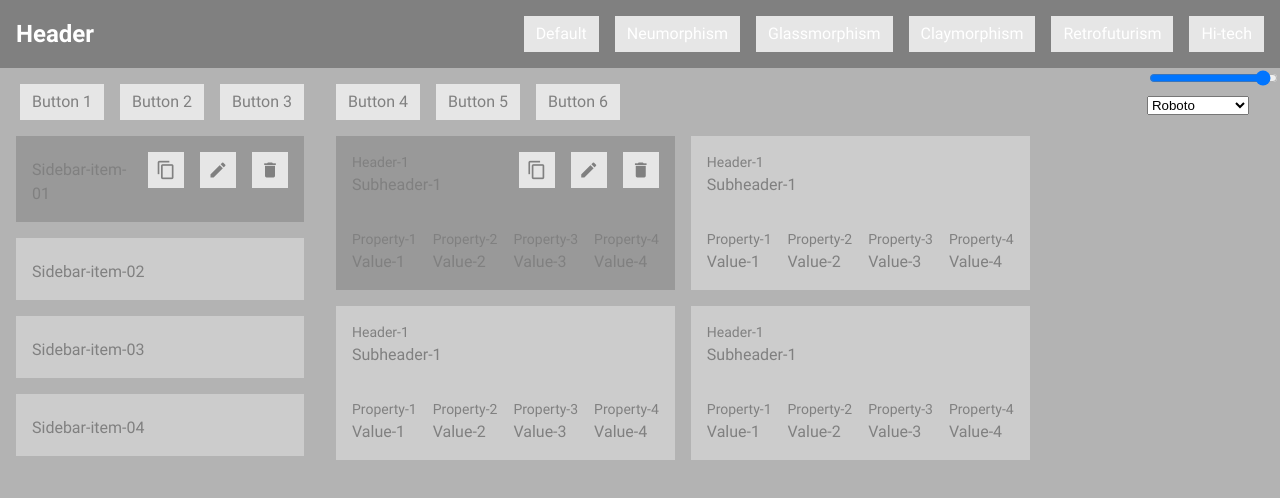
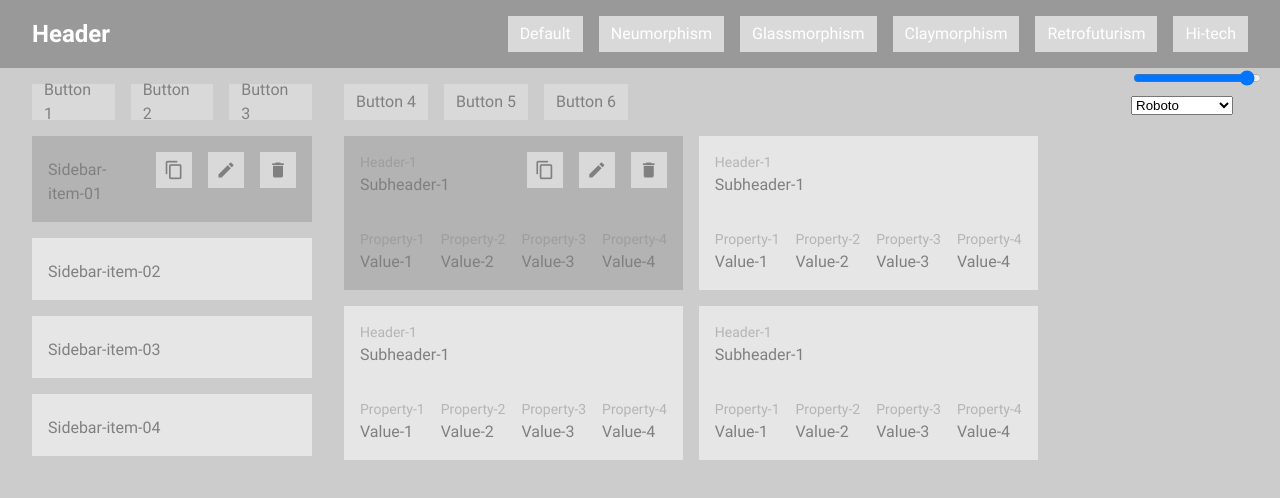
Before and after one commit to Archinsk/81_custom_css_variables, a React (Create React App) app: page / in a window 1280 px wide. Shown: the top 498 px of the page. Built offline with nearby package versions, Linux system fonts and the light colour scheme.

Commit message:
paddings, margins and gaps in progress

```diff
--- a/src/claymorphism-theme.scss
+++ b/src/claymorphism-theme.scss
@@ -30,6 +30,9 @@
   --muted-color-lightness: 89%;
   --muted-color-opacity: 1;*/
 
+  --padding: 1.5rem;
+  --margin: 1.5rem;
+
   --border-radius: 1.125rem;
 
   --base-bg: hsl(
@@ -59,19 +62,30 @@
   ); */
 
   .button {
-    border-radius: var(--border-radius);
     // box-shadow: var(--extruded-shadow);
+  }
+
+  .header {
+    margin: var(--margin) calc(var(--margin) * 2) 0;
+    padding: var(--padding);
+
+    .buttons-group {
+      gap: calc(var(--gap) * 1.5);
+    }
   }
 
   .sidebar-container {
     & > .buttons-group {
       .button {
+        gap: calc(var(--gap) * 1.5);
         // background-color: var(--upper-level-bg);
       }
     }
 
     .sidebar {
       gap: 0;
+      padding-top: var(--padding);
+      padding-bottom: var(--padding);
       background-color: var(--base-bg);
       border-radius: var(--border-radius);
       // box-shadow: var(--extruded-shadow);
@@ -83,7 +97,10 @@
 
         &.active {
           background-color: var(--accent-bg);
-          margin: var(--margin) var(--margin) 0;
+          margin-left: var(--margin);
+          margin-right: var(--margin);
+          padding-top: calc(var(--padding) * 2 / 3);
+          padding-bottom: calc(var(--padding) * 2 / 3);
           border-radius: var(--border-radius);
           // box-shadow: var(--intruded-shadow);
 
@@ -101,12 +118,16 @@
 
   .card-list-container {
     & > .buttons-group {
+      gap: calc(var(--gap) * 1.5);
+
       .button {
         // background-color: var(--upper-level-bg);
       }
     }
 
     .card-list {
+      row-gap: calc(var(--gap) * 1.5);
+
       .card {
         border-radius: var(--border-radius);
 
@@ -115,13 +136,17 @@
         }
 
         .card-header {
-          padding-bottom: calc(var(--padding) * 0.5);
+          margin: calc(var(--margin) * 2 / 3) calc(var(--margin) * 2 / 3) 0;
+          padding-top: calc(var(--padding) * 2 / 3);
+          padding-bottom: calc(var(--padding) * 2 / 3);
           background-color: var(--button-bg);
           border-radius: var(--border-radius);
         }
 
         .card-body {
-          padding-top: calc(var(--padding) * 0.5);
+          margin: calc(var(--margin) * 2 / 3);
+          padding-top: calc(var(--padding) * 2 / 3);
+          padding-bottom: calc(var(--padding) * 2 / 3);
         }
 
         &.active {
--- a/src/default-styles.scss
+++ b/src/default-styles.scss
@@ -3,7 +3,7 @@
 :root {
   --body-bg-hue: 0;
   --body-bg-saturation: 0%;
-  --body-bg-lightness: 70%;
+  --body-bg-lightness: 80%;
   --body-color-hue: 0;
   --body-color-saturation: 0%;
   --body-color-lightness: 50%;
@@ -15,6 +15,10 @@
   --accent-color-saturation: 0%;
   --accent-color-lightness: 100%;
   --accent-color-opacity: 1;
+  --muted-color-hue: var(--body-color-hue);
+  --muted-color-saturation: var(--body-color-saturation);
+  --muted-color-lightness: calc(var(--body-color-lightness) + 5%);
+  --muted-color-opacity: 1;
 
   --body-font-family: roboto;
   --body-font-size: 1rem;
@@ -24,10 +28,12 @@
   --gap: 1rem;
   --padding: 1rem;
   --margin: 1rem;
+
   --button-height: 2.25rem;
   --button-padding-y: calc(
     (var(--button-height) - var(--body-font-size) * var(--body-line-height)) / 2
   );
+  --border-radius: 0;
   --sidebar-width: 25%;
 
   --body-bg: hsl(
@@ -66,7 +72,7 @@
   --button-bg: hsla(
     var(--body-bg-hue),
     var(--body-bg-saturation),
-    calc(var(--body-bg-lightness) + 20%),
+    calc(var(--body-bg-lightness) + 5%),
     1
   );
 
@@ -75,6 +81,13 @@
     var(--body-bg-saturation),
     calc(var(--body-bg-lightness) - 10%),
     1
+  );
+
+  --muted-color: hsla(
+    var(--muted-color-hue),
+    var(--muted-color-saturation),
+    var(--muted-color-lightness),
+    var(--muted-color-lightness)
   );
 }
 
@@ -105,6 +118,7 @@ body {
   padding: var(--button-padding-y) calc(var(--button-padding-y) * 2);
   background-color: var(--button-bg);
   height: var(--button-height);
+  border-radius: var(--border-radius);
   cursor: pointer;
 }
 
@@ -119,7 +133,7 @@ body {
   align-items: center;
   background-color: var(--accent-bg);
   color: var(--accent-color);
-  padding: var(--padding);
+  padding: var(--padding) calc(var(--padding) + var(--margin));
 
   .buttons-group {
     margin-left: var(--margin);
@@ -132,6 +146,8 @@ body {
 }
 
 .main {
+  padding-left: var(--margin);
+  padding-right: var(--margin);
   width: 100%;
   display: flex;
 }
--- a/src/glassmorphism-theme.scss
+++ b/src/glassmorphism-theme.scss
@@ -65,7 +65,6 @@
     .button {
       background-color: var(--body-color);
       color: var(--accent-bg);
-      border-radius: var(--border-radius);
     }
   }
 
@@ -77,6 +76,10 @@
     .sidebar-item {
       &.active {
         background-color: var(--active-glass-bg);
+
+        .sidebar-item-text {
+          font-weight: bold;
+        }
       }
 
       &:not(.active) {
--- a/src/hitech-theme.scss
+++ b/src/hitech-theme.scss
@@ -72,7 +72,6 @@
   );
 
   .button {
-    border-radius: var(--border-radius);
   }
 
   .sidebar-container {
@@ -120,6 +119,8 @@
 
         .card-header {
           padding-bottom: calc(var(--padding) * 0.5);
+          border-top-left-radius: var(--border-radius);
+          border-top-right-radius: var(--border-radius);
 
           .item-property-value {
             font-weight: bold;
--- a/src/neumorphism-theme.scss
+++ b/src/neumorphism-theme.scss
@@ -10,6 +10,9 @@
   --accent-bg-saturation: 75%;
   --accent-bg-lightness: 70%;
   --accent-bg-opacity: 1;
+
+  --padding: 1.5rem;
+  --margin: 1.5rem;
 
   --border-radius: 1.125rem;
   --shadow-size: 0.25rem;
@@ -56,11 +59,14 @@
   --intruded-shadow: var(--inner-shadow), var(--inner-light);
 
   .button {
-    border-radius: var(--border-radius);
     box-shadow: var(--extruded-shadow);
   }
 
   .header {
+    .buttons-group {
+      gap: calc(var(--gap) * 1.5);
+    }
+
     .button {
       background-color: var(--upper-level-bg);
       color: var(--body-color);
@@ -69,6 +75,8 @@
 
   .sidebar-container {
     & > .buttons-group {
+      gap: calc(var(--gap) * 1.5);
+
       .button {
         background-color: var(--upper-level-bg);
       }
@@ -76,6 +84,8 @@
 
     .sidebar {
       gap: 0;
+      padding-top: var(--padding);
+      padding-bottom: var(--padding);
       background-color: var(--upper-level-bg);
       border-radius: var(--border-radius);
       box-shadow: var(--extruded-shadow);
@@ -83,7 +93,8 @@
       .sidebar-item {
         &.active {
           background-color: var(--body-bg);
-          margin: var(--margin) var(--margin) 0;
+          margin-left: var(--margin);
+          margin-right: var(--margin);
           border-radius: var(--border-radius);
           box-shadow: var(--intruded-shadow);
 
@@ -105,12 +116,16 @@
 
   .card-list-container {
     & > .buttons-group {
+      gap: calc(var(--gap) * 1.5);
+
       .button {
         background-color: var(--upper-level-bg);
       }
     }
 
     .card-list {
+      gap: calc(var(--gap) * 1.5);
+
       .card {
         border-radius: var(--border-radius);
 
@@ -119,11 +134,12 @@
         }
 
         .card-header {
-          padding-bottom: calc(var(--padding) * 0.5);
+          padding-bottom: calc(var(--padding) * 0.25);
         }
 
         .card-body {
-          padding-top: calc(var(--padding) * 0.5);
+          padding-top: calc(var(--padding) * 0.25);
+          row-gap: calc(var(--gap) * 0.75);
         }
 
         &.active {
--- a/src/retrofuturism-theme.scss
+++ b/src/retrofuturism-theme.scss
@@ -90,7 +90,6 @@
   );
 
   .button {
-    border-radius: var(--border-radius);
     // box-shadow: var(--extruded-shadow);
   }
 
```
